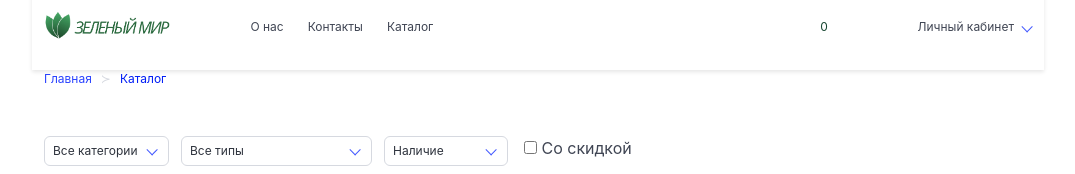
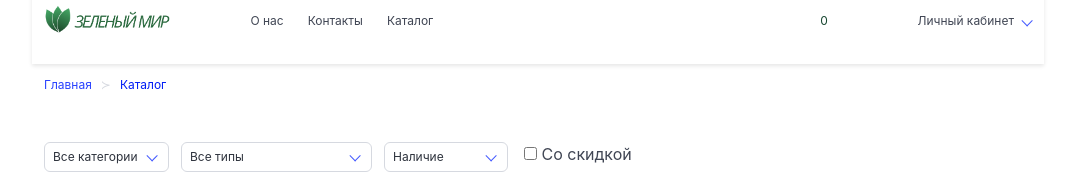
Before and after one commit to ElenaFro/teamproject, a Vue app: page /catalog in a window 1280 px wide. Shown: the part 206-380 px from the top of the page, without its empty margins (102-1177 px from the left). Built offline with nearby package versions, Linux system fonts and the light colour scheme; no server answers; some icons are missing.

Commit message:
мелочь

```diff
--- a/src/components/Catalog/CatalogPage.vue
+++ b/src/components/Catalog/CatalogPage.vue
@@ -2,7 +2,7 @@
   <div class="main">
     <MailHeader />
     <Navigation :cart_data="CART" />
-    <nav class="breadcrumb has-succeeds-separator ml-3 is-small" aria-label="breadcrumbs">
+    <nav class="breadcrumb has-succeeds-separator ml-3  mt-3 is-small" aria-label="breadcrumbs">
       <ul>
         <li><a href="/main">Главная</a></li>
         <li class="is-active"><a href="/catalog" aria-current="page">Каталог</a></li>
```
